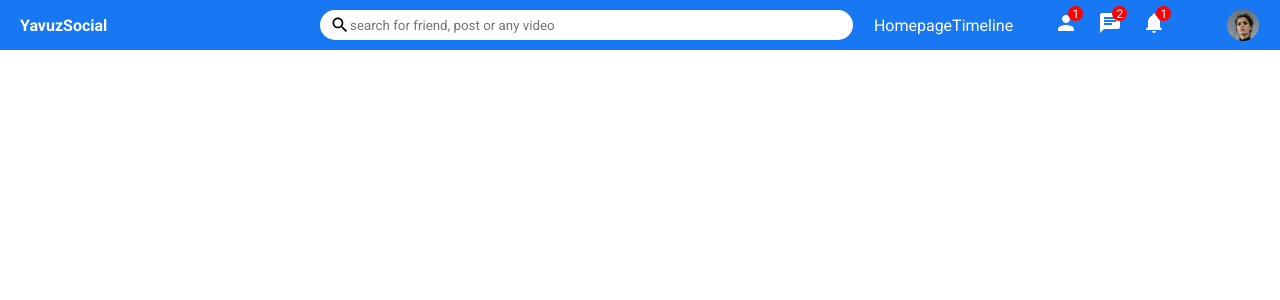
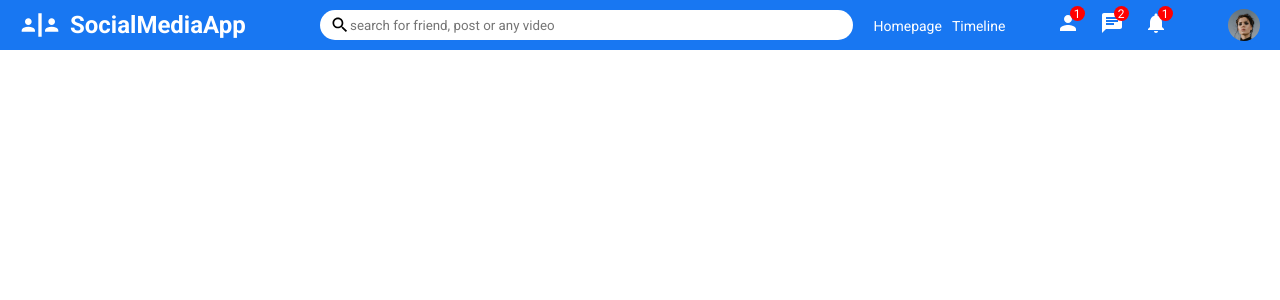
Before and after one commit to bayramyavuzcicek/Social-Media-App-Nodejs, a React (Create React App) app in the folder client/: page / in a window 1280 px wide. Shown: the top 300 px of the page. Built offline with nearby package versions, Linux system fonts and the light colour scheme.

Commit message:
topBar component düzenlendi

```diff
--- a/client/src/components/topbar/TopBar.jsx
+++ b/client/src/components/topbar/TopBar.jsx
@@ -1,10 +1,14 @@
 import './topBar.css'
 import {Search,Person,Chat,Notifications} from '@mui/icons-material';
+import SafetyDividerIcon from '@mui/icons-material/SafetyDivider';
 export default function Topbar() {
   return (
     <div className="topBar">
      <div className="topBarLeft">
-      <span className="logo">YavuzSocial</span>
+
+
+
+      <span className="logo"><SafetyDividerIcon className='topBarRightLogo'/>SocialMediaApp</span>
      </div>
      <div className="topBarCenter">
       <div className="searchBar">
--- a/client/src/components/topbar/topBar.css
+++ b/client/src/components/topbar/topBar.css
@@ -10,13 +10,22 @@
 
 .topBarLeft{
     flex:3;
+
+}
+.topBarRightLogo{
+    margin-right: 10px;
+    font-size: 40px !important;
+    color:white;
+    cursor: pointer;
 }
 .logo{
-    font-style: 24px;
+    font-size: 24px;
     margin-left: 20px;
     font-weight: bold;
     color:white;
     cursor: pointer;
+    display: flex;
+    align-items: center;
 }
 
 .topBarCenter{
@@ -49,8 +58,8 @@
     justify-content: space-around;
     color:white;
 }
-.topbarLink{
-    margin-right: -10px;
+.topBarLink{
+    margin-right: 10px;
     font-size: 14px;
     cursor: pointer;
 }
```
